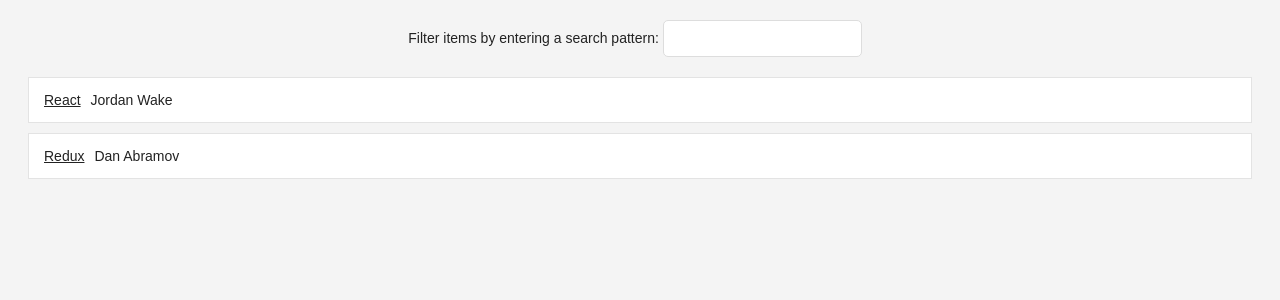
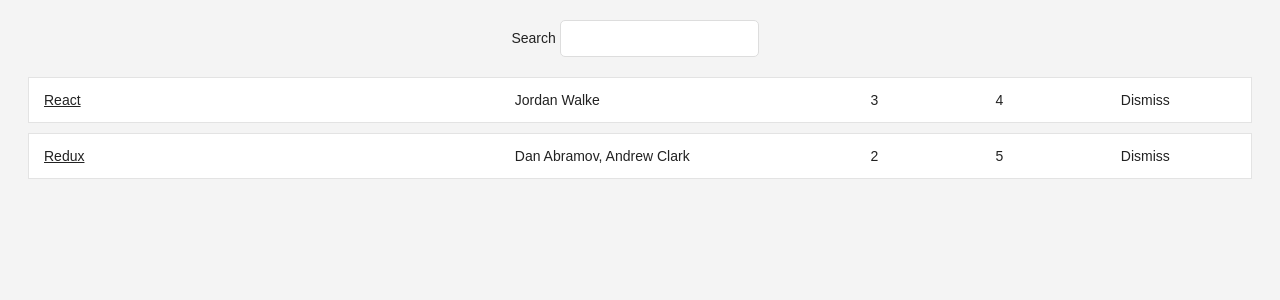
Before and after one commit to mkishine/hackernews, a React (Create React App) app: page / in a window 1280 px wide. Shown: the top 300 px of the page. Built offline with nearby package versions, Linux system fonts and the light colour scheme.

Commit message:
Synchronized with https://github.com/the-road-to-learn-react/hackernews-client/tree/387b16504cad20ecf196662959087806c59de13f

```diff
--- a/src/App.css
+++ b/src/App.css
@@ -16,7 +16,6 @@
     font-size: 16px;
     padding: 0 10px;
     justify-content: space-between;
-    text-transform: uppercase;
 }
 
 .table-empty {
@@ -24,6 +23,7 @@
     text-align: center;
     font-size: 16px;
 }
+
 .table-row {
     display: flex;
     line-height: 24px;
--- a/src/App.js
+++ b/src/App.js
@@ -4,69 +4,131 @@
 const list = [
     {
         title: 'React',
-        author: 'Jordan Wake',
-        url: 'https://facebook.github.io/react/',
-        objectId: 1
+        url: 'https://reactjs.org/',
+        author: 'Jordan Walke',
+        num_comments: 3,
+        points: 4,
+        objectID: 0,
     },
     {
         title: 'Redux',
-        author: 'Dan Abramov',
-        url: 'https://github.com/reactjs/redux',
-        objectId: 2
+        url: 'https://redux.js.org/',
+        author: 'Dan Abramov, Andrew Clark',
+        num_comments: 2,
+        points: 5,
+        objectID: 1,
     },
 ];
 
-const isSearched = (query) => (item) => !query || item.title.indexOf(query) !== -1;
+const largeColumn = {
+    width: '40%',
+};
+
+const midColumn = {
+    width: '30%',
+};
+
+const smallColumn = {
+    width: '10%',
+};
+
+const isSearched = searchTerm => item =>
+    item.title.toLowerCase().includes(searchTerm.toLowerCase());
 
 class App extends Component {
     constructor(props) {
         super(props);
+
         this.state = {
             list,
-            query: ''
+            searchTerm: '',
         };
+
         this.onSearchChange = this.onSearchChange.bind(this);
+        this.onDismiss = this.onDismiss.bind(this);
     }
 
     onSearchChange(event) {
-        this.setState({query: event.target.value});
+        this.setState({searchTerm: event.target.value});
+    }
+
+    onDismiss(id) {
+        const isNotId = item => item.objectID !== id;
+        const updatedList = this.state.list.filter(isNotId);
+        this.setState({list: updatedList});
     }
 
     render() {
-        const {query, list} = this.state;
+        const {searchTerm, list} = this.state;
         return (
             <div className="page">
                 <div className="interactions">
-                    <Search value={query} onChange={this.onSearchChange}>
-                        Filter items by entering a search pattern:
+                    <Search
+                        value={searchTerm}
+                        onChange={this.onSearchChange}
+                    >
+                        Search
                     </Search>
                 </div>
-                <Table list={list} pattern={query}/>
+                <Table
+                    list={list}
+                    pattern={searchTerm}
+                    onDismiss={this.onDismiss}
+                />
             </div>
         );
     }
 }
 
-const Search = ({value, onChange, children}) => {
-    // add necessary code here
-    return (
-        <form>
-            {children} <input type="text" value={value} onChange={onChange}/>
-        </form>
-    );
-};
+const Search = ({value, onChange, children}) =>
+    <form>
+        {children} <input
+        type="text"
+        value={value}
+        onChange={onChange}
+    />
+    </form>;
 
-const Table = ({list, pattern}) => {
-    return (
-        <div className="table">
-            {list.filter(isSearched(pattern)).map(item =>
-                <div key={item.objectId} className="table-row">
-                    <span><a href={item.url}>{item.title}</a></span>
-                    <span>{item.author}</span>
+const Table = ({list, pattern, onDismiss}) =>
+    <div className="table">
+        {list.filter(isSearched(pattern)).map(item =>
+                <div key={item.objectID} className="table-row">
+        <span style={largeColumn}>
+          <a href={item.url}>{item.title}</a>
+        </span>
+                    <span style={midColumn}>
+          {item.author}
+        </span>
+                    <span style={smallColumn}>
+          {item.num_comments}
+        </span>
+                    <span style={smallColumn}>
+          {item.points}
+        </span>
+                    <span style={smallColumn}>
+          <Button
+              onClick={() => onDismiss(item.objectID)}
+              className="button-inline"
+          >
+            Dismiss
+          </Button>
+        </span>
                 </div>
-            )}
-        </div>
-    );
-};
+        )}
+    </div>;
+
+
+const Button = ({
+                    onClick,
+                    className = '',
+                    children,
+                }) =>
+    <button
+        onClick={onClick}
+        className={className}
+        type="button"
+    >
+        {children}
+    </button>;
 
 export default App;
--- a/src/index.css
+++ b/src/index.css
@@ -21,7 +21,6 @@
 input {
     padding: 10px;
     border-radius: 5px;
-    outline: none;
     margin-right: 10px;
     border: 1px solid #dddddd;
 }
@@ -38,7 +37,3 @@
 button:hover {
     color: #222;
 }
-
-*:focus {
-    outline:none
-}
```
